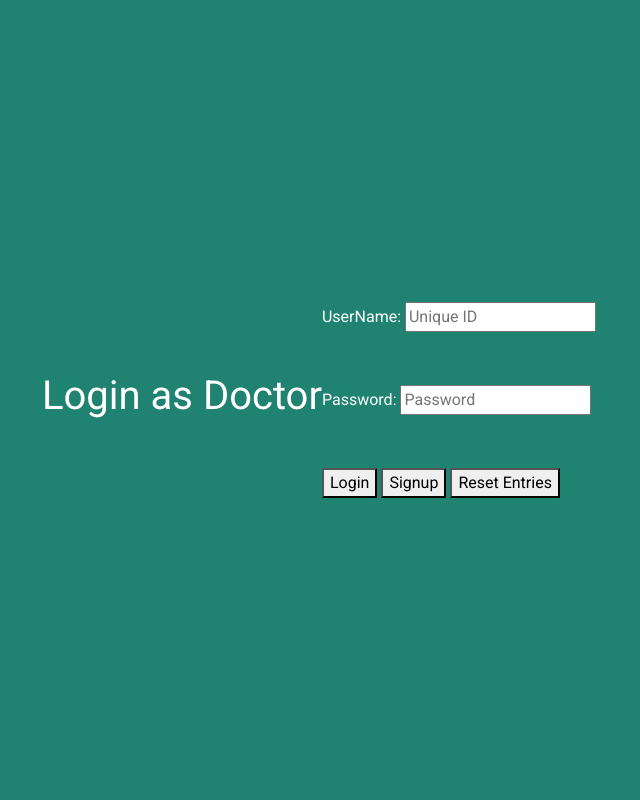
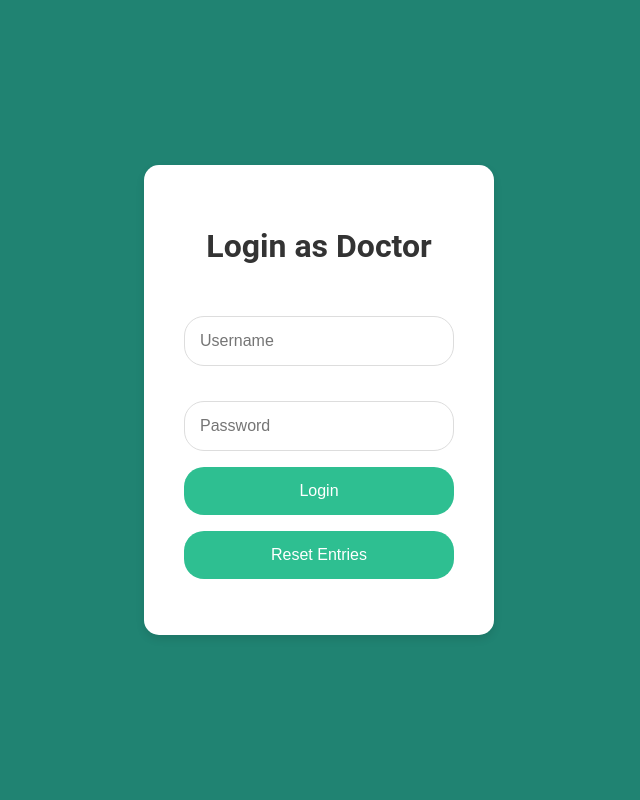
Before and after one commit to akhilar33/Patient-Tracker-System---ASAP-Team, a Flask app: page /doctor in a window 1280 px wide. Shown: the whole page, without its empty margins (321-961 px from the left). Run offline with Flask 2, Linux system fonts and the light colour scheme; some libraries are stand-ins or nearby versions.

Commit message:
updated UI for doctor login

```diff
--- a/src/View/templates/doctor.html
+++ b/src/View/templates/doctor.html
@@ -4,10 +4,11 @@
     <meta charset="UTF-8">
     <meta http-equiv="X-UA-Compatible" content="IE=edge">
     <meta name="viewport" content="width=device-width, initial-scale=1.0">
-    <link rel="stylesheet" href="https://maxcdn.bootstrapcdn.com/bootstrap/4.5.2/css/bootstrap.min.css">
-    <link href="https://fonts.googleapis.com/css2?family=Roboto:wght@400;700&display=swap" rel="stylesheet">
     <title>Doctor Login</title>
     <style>
+        * {
+            box-sizing: border-box;
+        }
         body {
             font-family: 'Roboto', sans-serif;
             background-color: #208372;
@@ -21,38 +22,48 @@
         }
         .login-container {
             background-color: #fff;
-            padding: 20px;
-            border-radius: 8px;
+            padding: 40px;
+            border-radius: 15px;
             box-shadow: 0 4px 8px rgba(0, 0, 0, 0.1);
-            color: #333;
+            width: 350px;
+            max-width: 90%; /* Adjust for small screens */
+            margin: auto;
         }
         .login-container h1 {
             text-align: center;
-            font-size: 2em;
-            margin-bottom: 20px;
+            color: #333;
+            margin-bottom: 2rem;
         }
         .login-container form {
             display: flex;
             flex-direction: column;
         }
-        .login-container input[type="text"],
-        .login-container input[type="password"] {
-            padding: 10px;
-            margin: 10px 0;
-            border-radius: 5px;
+        .login-container label {
+            text-align: left;
+            margin-bottom: .5rem;
+        }
+        .login-container input {
+            padding: 15px;
+            margin-bottom: 1rem;
+            border-radius: 20px;
             border: 1px solid #ddd;
+            font-size: 1rem;
+            width: 100%; /* Ensures input width fits container */
         }
         .btn-custom {
-            padding: 10px 25px;
-            background-color: #208372;
+            padding: 15px;
+            border-radius: 20px;
+            border: none;
+            background-color: #2ebf91;
             color: white;
-            border: none;
-            border-radius: 20px;
             cursor: pointer;
-            margin: 10px 0;
+            margin-bottom: 1rem;
+            transition: background-color 0.3s ease;
+            font-size: 1rem;
+            width: 100%; /* Match the width of input fields */
         }
         .btn-custom:hover {
-            background-color: #186954;
+            background-color: #29ab87;
         }
         .btn-custom:active {
             transform: scale(0.95);
@@ -60,36 +71,20 @@
     </style>
 </head>
 <body>
-    <header id="header-container">
+    <div class="login-container">
         <h1>Login as Doctor</h1>
-
-    </header>
-    <div id="form-container">
         <form id="doctor_login_form" method="post" action="{{ url_for('doctor_login') }}">
-            <label for="username">UserName:</label>
-            <input type="text" name="username" id="username" placeholder="Unique ID" autocomplete="off" required> <br>
-            <span id="patient-id-notif" style="color: #fa0000; font-size: 13px; font-family: 'Manrope', sans-serif; font-style: italic;"></span> <br>
-            <br>
-            <label for="password"> Password:</label>
-            <input type="password" name="password" id="password" placeholder="Password" autocomplete="off" required> <br>
-            <span id="patient-pass-notif" style="color: #fa0000; font-size: 13px; font-family: 'Manrope', sans-serif; font-style: italic;"></span> <br>
-            <br>
-            <a><button type="submit">Login</button></a>
-            <a href="{{ url_for('doctor_signup') }}"><button type="button">Signup</button></a>
-            <button type="reset" id="reset-btn">Reset Entries</button>
-
+            <div class="form-group">
+                <label for="username">Username:</label>
+                <input type="text" name="username" id="username" placeholder="Username" required>
+            </div>
+            <div class="form-group">
+                <label for="password">Password:</label>
+                <input type="password" name="password" id="password" placeholder="Password" required>
+            </div>
+            <button type="submit" class="btn-custom">Login</button>
+            <button type="reset" class="btn-custom">Reset Entries</button>
         </form>
-
     </div>
-    <script>
-        document.addEventListener('DOMContentLoaded', function () {
-            // Check for flash messages and display the pop-up
-            const flashMessage = "{{ get_flashed_messages() | join(', ') }}";
-            if (flashMessage) {
-                alert(flashMessage);
-            }
-        });
-    </script>
-
 </body>
 </html>
```
